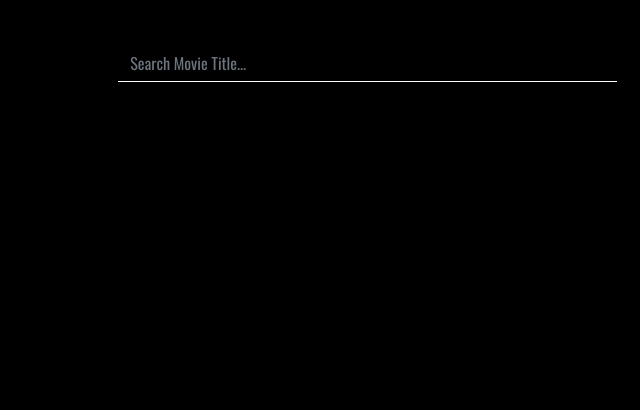
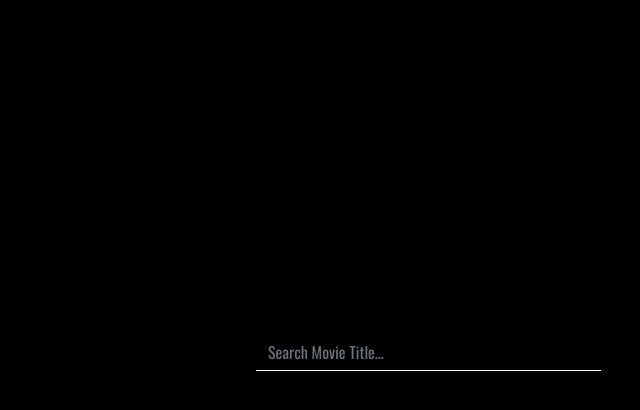
Before and after one commit to mlndshh/movie-app, a React (Create React App) app: page / in a window 768 px wide. Shown: the top 410 px of the page, without its empty margins (128-768 px from the left). Built offline with nearby package versions, Linux system fonts and the light colour scheme.

Commit message:
reworked divs acc to flex

```diff
--- a/src/App.js
+++ b/src/App.js
@@ -28,12 +28,16 @@ const App = () => {
 
   return(
     <>
-    <div >
-    <Container fluid>
-        <Search search={search} results={results} selectResult={selectResult}/>
-        {isMovie && <Display movie={movie} />}
+    <Container>
+    <div className="parentDiv">
+        <div className="childDiv">
+        <div className="searchDiv">
+          <Search search={search} results={results} selectResult={selectResult}/>
+        </div>
+          {isMovie && <Display movie={movie} />}
+        </div>
+      </div>
     </Container>
-    </div>
     </>
   );
 }
--- a/src/App.scss
+++ b/src/App.scss
@@ -1,5 +1,5 @@
-//add overrides before importing.
 
+$body-bg: #000;
 @font-face {
   font-family: 'Custom';
   font-style: normal;
@@ -8,24 +8,7 @@
 
 body {
   font-family: 'Custom' !important;
-  height:100%;
   background-size: auto;
-}
-
-$body-bg: #000;
-.movieCard {
-  height:70vh;
-  width:80vw;
-  margin-left:9vw;
-  margin-right:9vw;
-  h1 {
-    margin-top:2%;
-    margin-bottom:2%;
-  }
-  h3, h4 {
-    margin-bottom:2%;
-  }
-
 }
 
 h1 {
@@ -43,44 +26,29 @@ h5 {
   color: white;
 }
 
-@media only screen and (max-width: 768px) {
-  h1 {
-    margin-top:10px !important;
-    font-size:30px !important;
-  }
-  h3 {
-    font-size: 20px !important;
-  }
-  h4 {
-    font-size: 18px !important;
+.parentDiv {
+  display: flex;
+  justify-content: center;
+  align-items: center;
+}
+
+@media only screen and (min-width: 768px) {
+  .parentDiv{
+    height:90vh;
   }
 }
 
 
-.searchField {
-  position: relative !important;
-  float:right;
-  margin-right:20vw;
-  margin-top:1%;
-  width:30%;
+.childDiv {
+  flex: 1;
 }
-.resultOverlay {
-  width:30%;
-  margin-left:10px !important;
+
+.searchDiv {
+  flex:1;
 }
-@media only screen and (max-width: 768px) {
-  .searchField {
-    float:right;
-    margin-right:1vw;
-    width:65vw;
-  }
-  .resultOverlay {
-    width:65vw;
-    left:20vw;
-  }
-  .search {
-    padding-top:5%;
-  }
+
+.image {
+  width:100%;
 }
 
 .searchBox {
@@ -93,74 +61,20 @@ h5 {
   border-bottom: solid;
   border-color:white !important;
   box-shadow: none;
-
 }
 
-.searchResults {
+.displayRow {
   background-color: rgba(0, 0, 0, 0.6);
-  padding: 2px 10px;
-  color: white !important;
-  border-radius: 3;
 }
 
-.p {
-  color:white;
+.search {
+  width:50%;
+  margin-left: 50%;
 }
 
-.background {
-  background-size: auto;
-  background-position: top center;
-  height:100vh !important;
-}
-
-
-.displayRow {
-  width:60vw;
-  max-height:70vh;
-  position: fixed;
-  left:20vw;
-  top:18vh;
-  background-color: rgba(0,0,0,0.6) !important;
-}
-
-
-@media only screen and (max-width: 768px) {
-  .displayRow {
-    position:relative;
-    width:90vw;
-    left:5vw;
-    top:0;
-    background-color: rgba(0,0,0,0.6) !important;
-  }
-  .background {
-    position:static;
-    height:100vh !important;
-    background-size: auto;
-    background-position: top center;
-  }
-}
-
-
-
-.image {
-  width:100%;
-}
-.imgCol {
-  padding-left:0 !important;
-  padding-right:0 !important;
-}
-
-.textCol {
-  padding-top:2%;
-  padding-left:2% !important;
-}
-
-@media only screen and (max-width: 768px) {
-  .textCol {
-  background-color: rgba(0, 0, 0, 0.6);
-  padding-bottom: 4%;
-  margin-bottom: 4%;
-  }
+.resultOverlay {
+  background-color: rgba(0, 0, 0, 0.6) !important;
+  width:50%;
 }
 
 
--- a/src/components/Search/Search.js
+++ b/src/components/Search/Search.js
@@ -27,7 +27,6 @@ const Search = ({search, results, selectResult}) => {
                     style={{
                     ...props.style,
                     color: 'white',
-
                     }}
                     className="resultOverlay"
                 >
```
